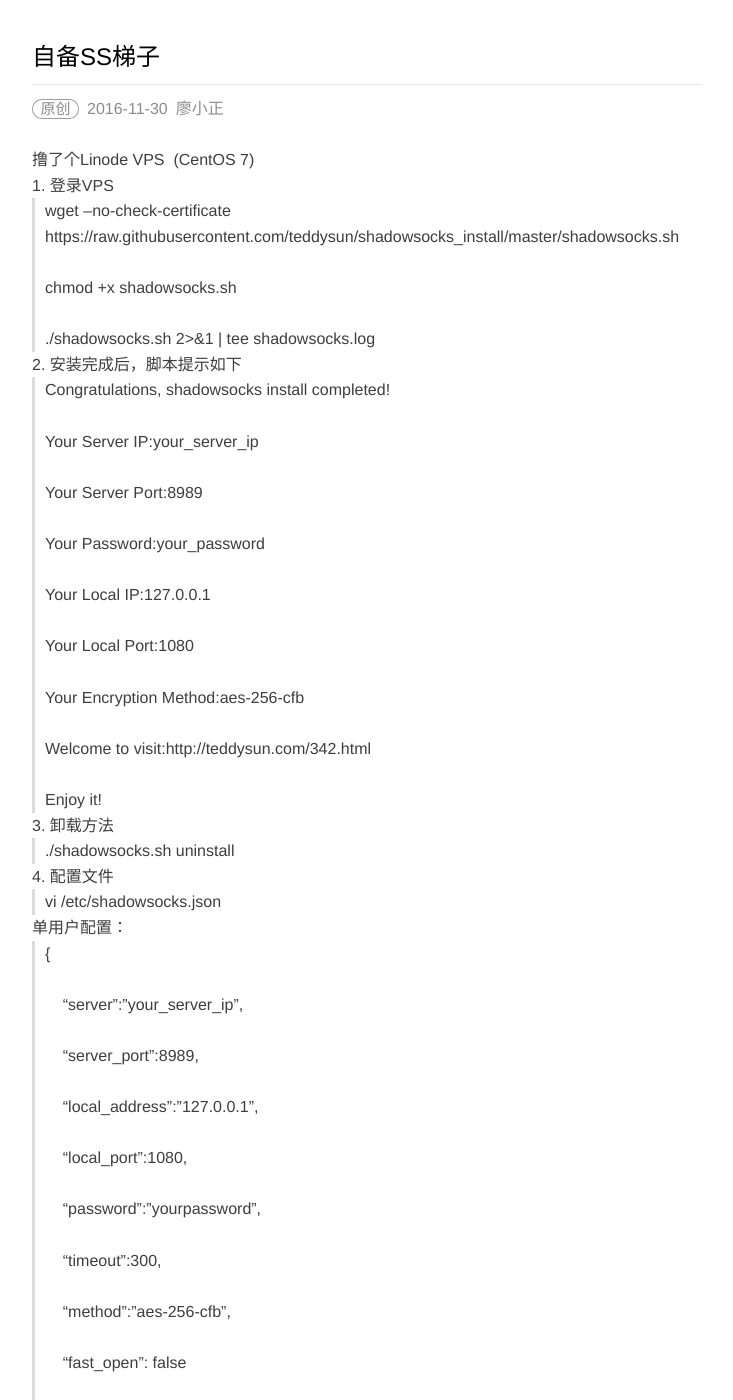
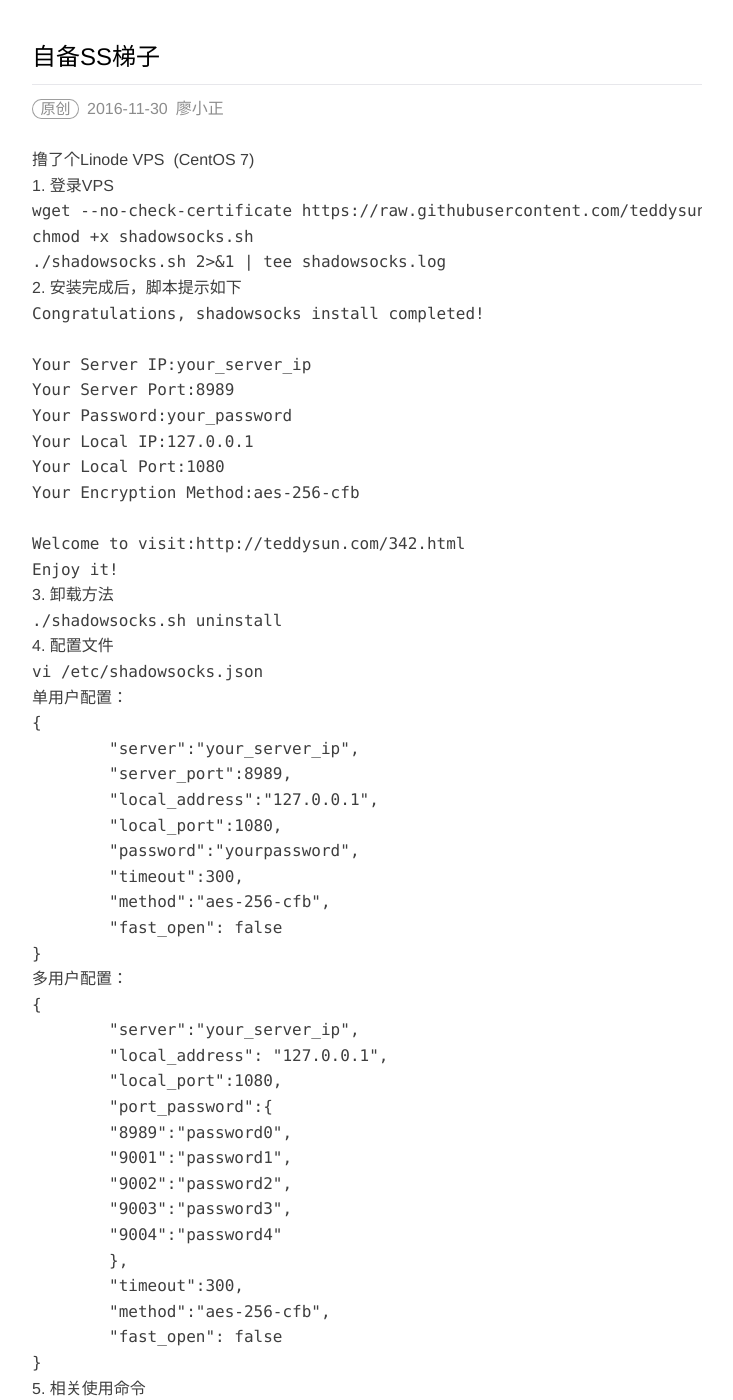
Before and after one commit to vivlong/vivlong.github.io, a Jekyll site: the page built from _posts/2016-11-30-自备SS梯子.md, in a window 1280 px wide and 1400 px high. Shown: the whole window, without its empty margins (273-1006 px from the left). Built offline with Jekyll 4.4.1, drawn with Linux system fonts in a browser that asks for light colours; some of the changed text lies outside the part shown.

Commit message:
Update _posts/2016-11-30-自备SS梯子.md

```diff
--- a/_posts/2016-11-30-自备SS梯子.md
+++ b/_posts/2016-11-30-自备SS梯子.md
@@ -5,67 +5,70 @@ category: blog
 tags: [随想]
 ---
 
+
 撸了个Linode VPS  (CentOS 7)
 ### 1.  登录VPS
 
->wget --no-check-certificate https://raw.githubusercontent.com/teddysun/shadowsocks_install/master/shadowsocks.sh
-chmod +x shadowsocks.sh
-./shadowsocks.sh 2>&1 | tee shadowsocks.log
+	wget --no-check-certificate https://raw.githubusercontent.com/teddysun/shadowsocks_install/master/shadowsocks.sh
+	chmod +x shadowsocks.sh
+	./shadowsocks.sh 2>&1 | tee shadowsocks.log
 
 ### 2.  安装完成后，脚本提示如下
 
->Congratulations, shadowsocks install completed!
-Your Server IP:your_server_ip
-Your Server Port:8989
-Your Password:your_password
-Your Local IP:127.0.0.1
-Your Local Port:1080
-Your Encryption Method:aes-256-cfb
-Welcome to visit:http://teddysun.com/342.html
-Enjoy it!
+	Congratulations, shadowsocks install completed!
+
+	Your Server IP:your_server_ip
+	Your Server Port:8989
+	Your Password:your_password
+	Your Local IP:127.0.0.1
+	Your Local Port:1080
+	Your Encryption Method:aes-256-cfb
+
+	Welcome to visit:http://teddysun.com/342.html
+	Enjoy it!
 
 ### 3.  卸载方法
 
->./shadowsocks.sh uninstall
+	./shadowsocks.sh uninstall
 
 ### 4.  配置文件
 
-> vi /etc/shadowsocks.json
+	vi /etc/shadowsocks.json
 
 单用户配置：
 
->{
-    "server":"your_server_ip",
-    "server_port":8989,
-    "local_address":"127.0.0.1",
-    "local_port":1080,
-    "password":"yourpassword",
-    "timeout":300,
-    "method":"aes-256-cfb",
-    "fast_open": false
-}
+	{
+		"server":"your_server_ip",
+		"server_port":8989,
+		"local_address":"127.0.0.1",
+		"local_port":1080,
+		"password":"yourpassword",
+		"timeout":300,
+		"method":"aes-256-cfb",
+		"fast_open": false
+	}
 
 多用户配置：
 
->{
-    "server":"your_server_ip",
-    "local_address": "127.0.0.1",
-    "local_port":1080,
-    "port_password":{
-         "8989":"password0",
-         "9001":"password1",
-         "9002":"password2",
-         "9003":"password3",
-         "9004":"password4"
-    },
-    "timeout":300,
-    "method":"aes-256-cfb",
-    "fast_open": false
-}
+	{
+    	"server":"your_server_ip",
+    	"local_address": "127.0.0.1",
+    	"local_port":1080,
+    	"port_password":{
+         	"8989":"password0",
+         	"9001":"password1",
+         	"9002":"password2",
+         	"9003":"password3",
+         	"9004":"password4"
+    	},
+    	"timeout":300,
+    	"method":"aes-256-cfb",
+    	"fast_open": false
+	}
 
 ### 5.  相关使用命令
 
-> /etc/init.d/shadowsocks start/stop/restart/status
+	/etc/init.d/shadowsocks start/stop/restart/status
 
 ### 6.  防火墙设置
 
@@ -73,51 +76,56 @@ Enjoy it!
 
 #### 1.  Iptables
 
->iptables -A INPUT -p tcp –dport 443 -j ACCEPT
-service iptables restart
+	iptables -A INPUT -p tcp –dport 443 -j ACCEPT
+
+	service iptables restart
 
 #### 2.  firewall
 
->vi etc/firewalled/zones/public.xml
-add \<port protocol="tcp" port="449"/>
-add \<portprotocol="udp" port="443"/>
-systemctrl firewall restart
+	vi etc/firewalled/zones/public.xml
+
+	add <port protocol="tcp" port="449"/>
+		<portprotocol="udp" port="443"/>
+
+	systemctrl firewall restart
 
 ### 7.  TCP优化
 
 #### 1.  增加tcp连接数量
 
->vi /etc/security/limits.conf
-add * soft nofile 51200
-add * hard nofile 51200
+	vi /etc/security/limits.conf
+
+	add * soft nofile 51200
+		* hard nofile 51200
 
 开启ss服务之前，先设置一下ulimit
 
->ulimit -n 51200
+	ulimit -n 51200
 
 #### 2.  调整内核参数
 
->vi /etc/sysctl.conf
-fs.file-max = 51200
-\#提高整个系统的文件限制
-net.core.rmem_max = 67108864
-net.core.wmem_max = 67108864
-net.core.netdev_max_backlog = 250000
-net.core.somaxconn = 3240000
-net.ipv4.tcp_syncookies = 1
-net.ipv4.tcp_tw_reuse = 1
-net.ipv4.tcp_tw_recycle = 0
-net.ipv4.tcp_fin_timeout = 30
-net.ipv4.tcp_keepalive_time = 1200
-net.ipv4.ip_local_port_range = 10000 65000
-net.ipv4.tcp_max_syn_backlog = 8192
-net.ipv4.tcp_max_tw_buckets = 5000
-net.ipv4.tcp_fastopen = 3
-net.ipv4.tcp_rmem = 4096 87380 67108864
-net.ipv4.tcp_wmem = 4096 65536 67108864
-net.ipv4.tcp_mtu_probing = 1
-\#net.ipv4.tcp_congestion_control = hybla
+	vi /etc/sysctl.conf
 
->sysctl -p
+	fs.file-max = 51200
+	#提高整个系统的文件限制
+	net.core.rmem_max = 67108864
+	net.core.wmem_max = 67108864
+	net.core.netdev_max_backlog = 250000
+	net.core.somaxconn = 3240000
+	net.ipv4.tcp_syncookies = 1
+	net.ipv4.tcp_tw_reuse = 1
+	net.ipv4.tcp_tw_recycle = 0
+	net.ipv4.tcp_fin_timeout = 30
+	net.ipv4.tcp_keepalive_time = 1200
+	net.ipv4.ip_local_port_range = 10000 65000
+	net.ipv4.tcp_max_syn_backlog = 8192
+	net.ipv4.tcp_max_tw_buckets = 5000
+	net.ipv4.tcp_fastopen = 3
+	net.ipv4.tcp_rmem = 4096 87380 67108864
+	net.ipv4.tcp_wmem = 4096 65536 67108864
+	net.ipv4.tcp_mtu_probing = 1
+	#net.ipv4.tcp_congestion_control = hybla
+
+	sysctl -p
 
 ---
```
